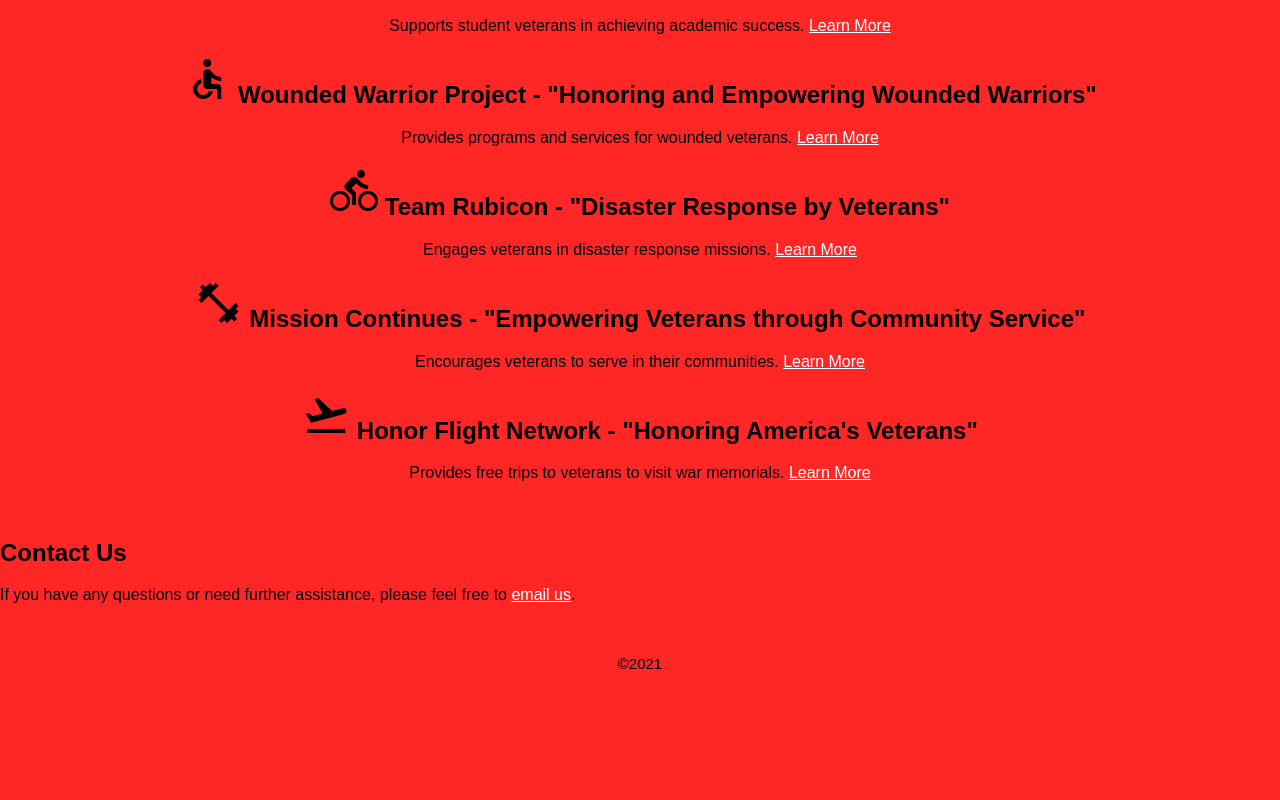
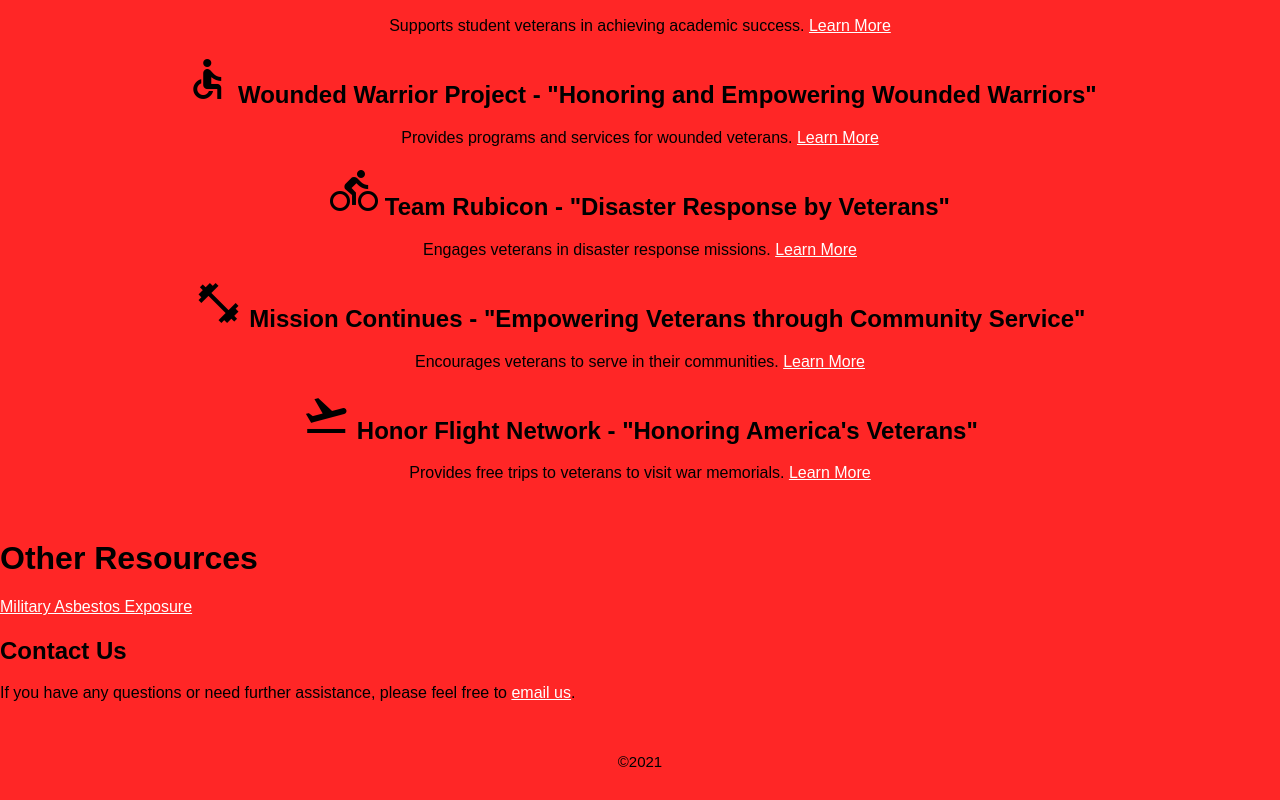
Before and after one commit to jajaxdxd1/jajaxdxd1.github.io, a plain HTML site: page directory.html in a window 1280 px wide. Shown: the part 1179-1979 px from the top of the page. Before the commit the page ends 1881 px from the top, so only its background shows below. Drawn offline with nearby package versions, Linux system fonts and the light colour scheme; a web font is replaced by a local one.

Commit message:
Update directory.html

```diff
--- a/directory.html
+++ b/directory.html
@@ -74,6 +74,8 @@
         </div>
       </div>
     </div>
+    <h1>Other Resources</h1>
+    <a href="https://www.bergmanlegal.com/military-asbestos-exposure/">Military Asbestos Exposure</a>
     <div class="item" id="contact">
       <h2>Contact Us</h2>
       <p>If you have any questions or need further assistance, please feel free to <a href="mailto:herohealingdirectory@yahoo.com">email us</a>.</p>
```
